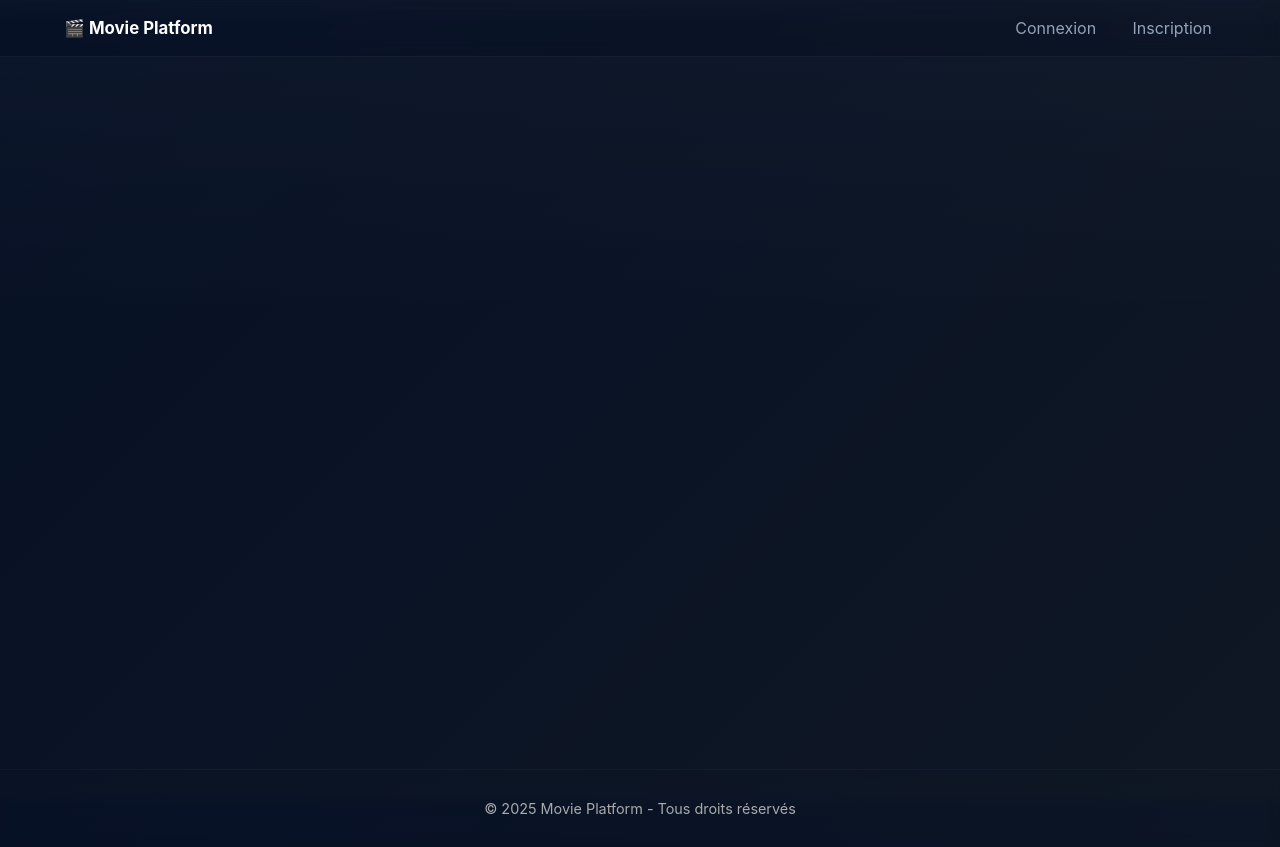
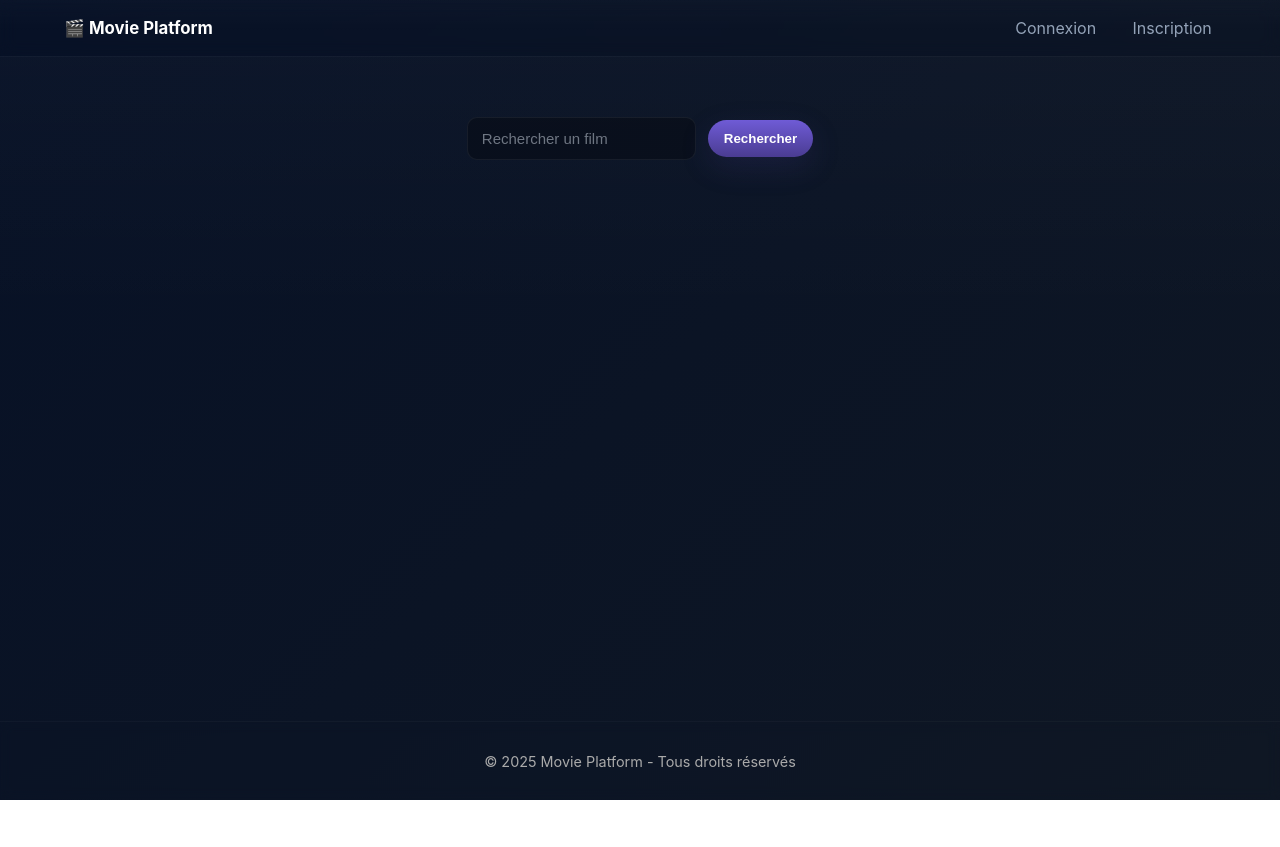
Before and after one commit to ramyy220/movie_plateform, a Vue app in the folder frontend/: page / in a window 1280 px wide. After the commit the page ends 800 px from the top, so only its background shows below. Built offline with nearby package versions, Linux system fonts and the light colour scheme.

Commit message:
add search bar and connect api tmdb

```diff
--- a/frontend/src/App.vue
+++ b/frontend/src/App.vue
@@ -26,15 +26,22 @@ onMounted(() => {
   </div>
 </template>
 <style scoped>
+#app {
+  min-height: 100vh;
+  display: flex;
+  flex-direction: column;
+}
+
 .main-content {
   padding: 1rem;
-  min-height: calc(100vh - 120px);
+  flex: 1;
 }
+
 .app-footer {
   text-align: center;
   padding: 1rem 0;
   border-top: 1px solid rgba(255, 255, 255, 0.03);
-  margin-top: 2rem;
+  margin-top: auto;
   color: #aaa;
   font-size: 0.9rem;
 }
--- /dev/null
+++ b/frontend/src/components/AppSearch.vue
@@ -0,0 +1,203 @@
+<template>
+    <div class="search-container">
+        <div class="search-bar">
+            <input class="search-input" v-model="query" placeholder="Rechercher un film" @keyup.enter="search" />
+            <button class="btn-primary" @click="search">Rechercher</button>
+        </div>
+
+        <div class="results">
+            <div v-for="movie in movies" :key="movie.id" class="movie-card">
+                <img
+                    v-if="movie.poster_path"
+                    :src="'https://image.tmdb.org/t/p/w300'+movie.poster_path"
+                    alt="Affiche du film"
+                    class="poster"
+                />
+                <div class="meta">
+                    <h3 class="title">{{ movie.title }}</h3>
+                    <p class="overview">{{ movie.overview || 'Pas de synopsis disponible.' }}</p>
+                    <div class="info">
+                        <span class="rating">⭐ {{ movie.vote_average ?? '—' }}</span>
+                        <span class="date">{{ movie.release_date ?? 'N/A' }}</span>
+                    </div>
+                </div>
+            </div>
+        </div>
+    </div>
+</template>
+
+<script setup>
+import { ref } from 'vue';
+import { searchMovies } from '../services/searchService';
+
+const query = ref('');
+const movies = ref([]);
+
+const search = async () => {
+    if (!query.value) return;
+    try {
+        movies.value = await searchMovies(query.value);
+    } catch (error) {
+        console.error(error);
+    }
+};
+</script>
+
+<style scoped>
+.search-container {
+  max-width: 1100px;
+  margin: 24px auto;
+  padding: 20px;
+  box-sizing: border-box;
+}
+
+.search-bar {
+  display: flex;
+  gap: 12px;
+  align-items: center;
+  margin-bottom: 18px;
+}
+
+.search-input {
+  flex: 1;
+  padding: 12px 14px;
+  border-radius: 10px;
+  border: 1px solid rgba(255,255,255,0.06);
+  background: rgba(0,0,0,0.28);
+  color: #eaf3ff;
+  font-size: 15px;
+  transition: box-shadow .12s, border-color .12s, transform .08s;
+}
+
+.search-input::placeholder {
+  color: rgba(234,243,255,0.45);
+}
+
+.search-input:focus {
+  outline: none;
+  border-color: rgba(124,92,255,0.9);
+  box-shadow: 0 8px 30px rgba(124,92,255,0.06);
+  transform: translateY(-1px);
+}
+
+/* Button */
+.btn-primary {
+  padding: 11px 16px;
+  border-radius: 999px;
+  background: linear-gradient(180deg, #6f5bd6, #4a3c92);
+  border: none;
+  color: #fff;
+  font-weight: 700;
+  cursor: pointer;
+  box-shadow: 0 10px 30px rgba(79,64,154,0.18);
+  transition: transform .12s, opacity .12s;
+  white-space: nowrap;
+}
+
+.btn-primary:hover:not(:disabled) {
+  transform: translateY(-3px);
+}
+
+.btn-primary:disabled {
+  opacity: 0.6;
+  cursor: not-allowed;
+}
+
+.results {
+  display: grid;
+  grid-template-columns: repeat(auto-fill, minmax(340px, 1fr));
+  gap: 18px;
+}
+
+.movie-card {
+  display: flex;
+  gap: 16px;
+  align-items: stretch;
+  padding: 18px;
+  border-radius: 12px;
+  background: linear-gradient(180deg, rgba(255,255,255,0.015), rgba(255,255,255,0.01));
+  border: 1px solid rgba(255,255,255,0.03);
+  box-shadow: 0 8px 28px rgba(2,6,23,0.45);
+  color: #eaf3ff;
+  min-height: 160px;
+  overflow: hidden;
+}
+
+.poster {
+  width: 120px;
+  height: 180px;
+  object-fit: cover;
+  border-radius: 8px;
+  flex-shrink: 0;
+  box-shadow: 0 8px 20px rgba(0,0,0,0.45);
+}
+
+.meta {
+  display: flex;
+  flex-direction: column;
+  gap: 8px;
+  overflow: hidden;
+}
+
+.title {
+  margin: 0;
+  font-size: 1rem;
+  font-weight: 700;
+  color: #fff;
+  line-height: 1.15;
+  white-space: nowrap;
+  text-overflow: ellipsis;
+  overflow: hidden;
+}
+
+.overview {
+  margin: 0;
+  font-size: 0.88rem;
+  color: rgba(234,243,255,0.78);
+  line-height: 1.3;
+  max-height: 3.3em;
+  overflow: hidden;
+  text-overflow: ellipsis;
+}
+
+.info {
+  margin-top: auto;
+  display: flex;
+  gap: 12px;
+  align-items: center;
+  font-size: 0.85rem;
+  color: rgba(234,243,255,0.65);
+}
+
+.rating {
+  display: inline-flex;
+  gap: 6px;
+  align-items: center;
+  background: rgba(255,255,255,0.03);
+  padding: 6px 8px;
+  border-radius: 999px;
+  color: #ffd166;
+  font-weight: 700;
+}
+
+@media (max-width: 600px) {
+  .search-bar {
+    flex-direction: column;
+    align-items: stretch;
+  }
+  .poster {
+    width: 74px;
+    height: 112px;
+  }
+}
+
+@media (max-width: 900px) {
+  .results {
+    grid-template-columns: repeat(auto-fill, minmax(260px, 1fr));
+  }
+  .poster {
+    width: 92px;
+    height: 138px;
+  }
+}
+</style>
--- a/frontend/src/router/index.js
+++ b/frontend/src/router/index.js
@@ -4,11 +4,6 @@ import { useAuthStore } from '@/stores/authStore'
 const router = createRouter({
   history: createWebHistory(import.meta.env.BASE_URL),
   routes: [
-    {
-      path: '/',
-      name: 'home',
-      component: () => import('@/views/HomeView.vue')
-    },
     {
       path: '/login',
       name: 'login',
@@ -20,6 +15,11 @@ const router = createRouter({
       name: 'register',
       component: () => import('../views/RegisterView.vue'),
       meta: { guest: true }
+    },
+    {
+      path: '/',
+      name: 'home',
+      component: () => import('../views/HomeView.vue'),
     },
   ],
 });
--- /dev/null
+++ b/frontend/src/services/searchService.js
@@ -0,0 +1,14 @@
+export async function searchMovies(query) {
+    if (!query) throw new Error('query is required');
+    const url = new URL('/search', window.__BACKEND_URL__ || 'http://localhost:5000');
+    url.searchParams.set('query', query);
+    const res = await fetch(url.toString(), {
+        headers: { 'Accept': 'application/json' },
+    });
+    if (!res.ok) {
+        const err = await res.json().catch(()=>({ message: res.statusText }));
+        throw new Error(err.message || 'Request failed');
+    }
+    const data = await res.json();
+    return data.results ?? data;
+}
--- a/frontend/src/views/HomeView.vue
+++ b/frontend/src/views/HomeView.vue
@@ -1,7 +1,9 @@
 <script setup>
+import AppSearch from '../components/AppSearch.vue'
 </script>
 
 <template>
   <main>
+    <AppSearch />
   </main>
 </template>
```
